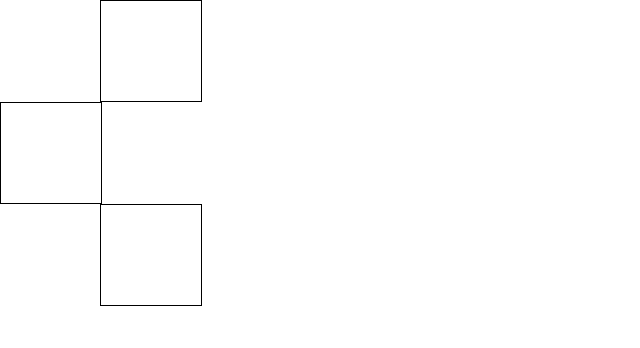
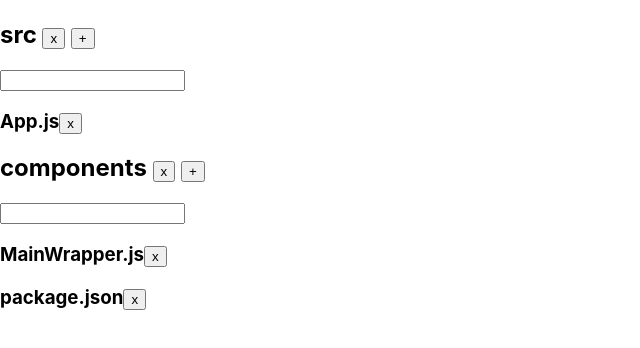
Before and after one commit to jigyasa-ctrl/React-component-practise, a React (Create React App) app in the folder mainComponent/: page / in a window 1280 px wide. Shown: the top 348 px of the page, without its empty margins (0-640 px from the left). Built offline with nearby package versions, Linux system fonts and the light colour scheme.

Commit message:
added more ds

```diff
--- a/mainComponent/src/App.js
+++ b/mainComponent/src/App.js
@@ -11,6 +11,7 @@ import TypingCorrector from './Components/TypingCorrector';
 import ConcetricCircles from './Components/concentricCircles';
 import Debounce from './Components/Debounce';
 import SquareWrapper from './Components/square/SquareWrapper';
+import FileExplorerWrapper from './Components/FileExplorer';
 function App() {
   return (
     <div className="App">
@@ -24,7 +25,8 @@ function App() {
       {/* <TypingCorrector /> */}
       {/* <ConcetricCircles number={2} /> */}
       {/* <Debounce /> */}
-      <SquareWrapper />
+      {/* <SquareWrapper /> */}
+      <FileExplorerWrapper />
     </div>
   );
 }
--- /dev/null
+++ b/mainComponent/src/Components/FileExplorer/FileExplorer.jsx
@@ -0,0 +1,47 @@
+import React, { useState } from "react";
+export default function FileExplorer({
+  item,
+  renderFileExplorer,
+  handleDelete,
+  handleAdd,
+}) {
+  const [show, setShow] = useState(true);
+  const [input, setInput] = useState("");
+  if (item.type == "file") {
+    return (
+      <h3>
+        {item.name}
+        <button onClick={() => handleDelete(item.id)}>x</button>
+      </h3>
+    );
+  } else {
+    return (
+      <div className="folder">
+        <h2 onClick={() => setShow(!show)}>
+          {item.name}{" "}
+          <button
+            onClick={(e) => {
+              e.stopPropagation();
+              handleDelete(item.id);
+            }}
+          >
+            x
+          </button>{" "}
+          <button
+            onClick={(e) => {
+              e.stopPropagation();
+              handleAdd(item.id, input);
+              setInput("");
+            }}
+          >
+            +
+          </button>
+        </h2>
+        {show && (
+          <input value={input} onChange={(e) => setInput(e.target.value)} />
+        )}
+        {show && renderFileExplorer(item.children)}
+      </div>
+    );
+  }
+}
--- /dev/null
+++ b/mainComponent/src/Components/FileExplorer/index.jsx
@@ -0,0 +1,106 @@
+import { useState } from "react";
+import FileExplorer from "./FileExplorer";
+
+export default function FileExplorerWrapper() {
+  const generaterandomId = function () {
+    return Math.random().toString(36).substring(2, 10);
+  };
+  const data = [
+    {
+      name: "src",
+      type: "folder",
+      id: generaterandomId(),
+      children: [
+        {
+          name: "App.js",
+          type: "file",
+          id: generaterandomId(),
+        },
+        {
+          name: "components",
+          type: "folder",
+          id: generaterandomId(),
+          children: [
+            {
+              name: "MainWrapper.js",
+              type: "file",
+              id: generaterandomId(),
+            },
+          ],
+        },
+      ],
+    },
+    {
+      name: "package.json",
+      type: "file",
+      id: generaterandomId(),
+    },
+  ];
+  const [list, setList] = useState(data);
+  const deletenode = function (node, id) {
+    return node
+      .filter((item) => item.id !== id)
+      .map((item) => {
+        return {
+          ...item,
+          children: item.children && deletenode(item.children, id),
+        };
+      });
+  };
+  const addnode = function (node, id, add) {
+    return node.map((item) => {
+      if (item.id == id && item.children) {
+        return {
+          ...item,
+          children: [...item.children, add],
+        };
+      }
+      if (item.children) {
+        return {
+          ...item,
+          children: addnode(item.children, id, add),
+        };
+      }
+      return item;
+    });
+  };
+  const handleDelete = function (id) {
+    setList((prev) => deletenode(prev, id));
+  };
+  const handleAdd = function (id, value) {
+    let type;
+    let add;
+    if (value.includes(".")) {
+      type = "file";
+      add = {
+        name: value,
+        type: type,
+        id: generaterandomId(),
+      };
+    } else {
+      type = "folder";
+      add = {
+        name: value,
+        type: type,
+        id: generaterandomId(),
+        children: [],
+      };
+    }
+    setList((prev) => addnode(prev, id, add));
+  };
+
+  const renderFileExplorer = function (list) {
+    return list.map((item) => {
+      return (
+        <FileExplorer
+          item={item}
+          renderFileExplorer={renderFileExplorer}
+          key={item.id}
+          handleDelete={handleDelete}
+          handleAdd={handleAdd}
+        />
+      );
+    });
+  };
+  return <div className="App">{renderFileExplorer(list)}</div>;
+}
```
